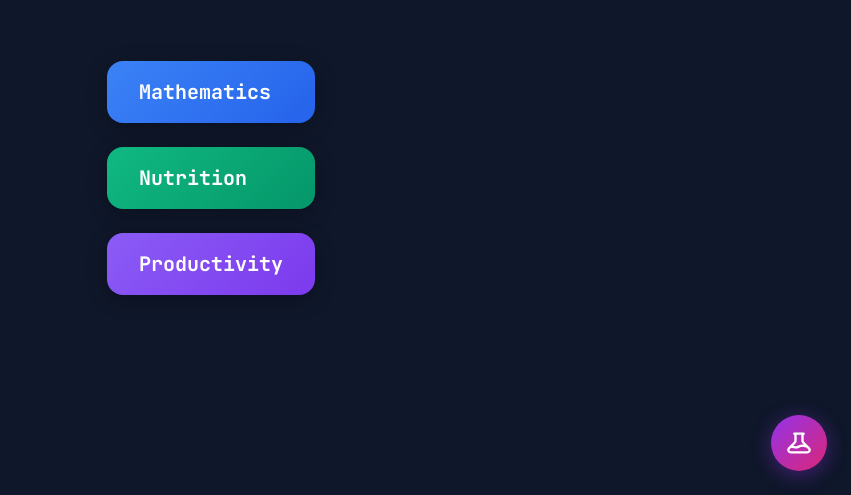
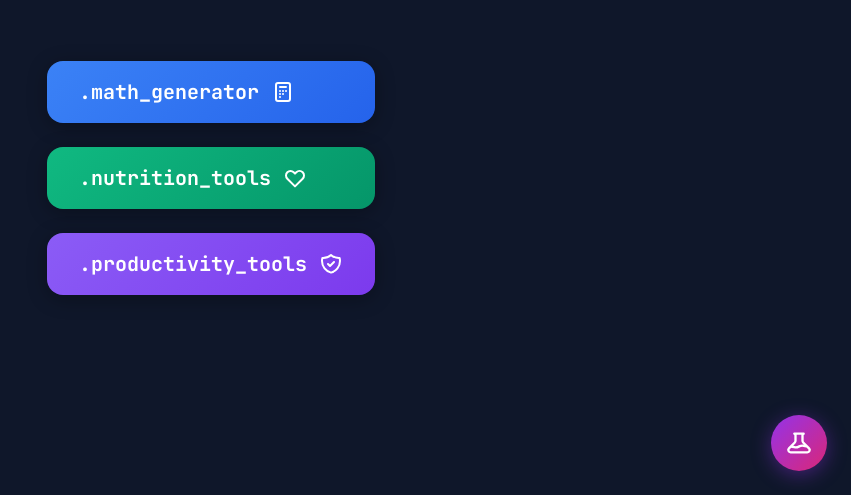
Before and after one commit to Alvaro8572/functions, a plain HTML site: page index.html in a window 1280 px wide. Shown: the part 305-800 px from the top of the page, without its empty margins (429-1280 px from the left). Drawn offline with nearby package versions, Linux system fonts and the light colour scheme.

Commit message:
Fix duplicate IDs, icons now visible, subtitle not translated

```diff
--- a/index.html
+++ b/index.html
@@ -139,7 +139,7 @@ Por qué #app:
             color: #94a3b8;                   /* Color gris claro */
             font-family: 'JetBrains Mono', monospace;  /* Fuente monoespaciada */
             font-size: 14px;                   /* Tamaño de fuente pequeño */
-        ">
+        " id="app-subtitle">
             System Ready. Select Module.
         </p>
     </header>
@@ -210,7 +210,6 @@ Por qué #app:
         -->
         <button
             onclick="loadSection('math')"
-            id="menu-math"
             style="
                 padding: 16px 32px;           /* Espacio interno: 16px vertical, 32px horizontal */
                 border-radius: 16px;            /* Bordes redondeados (16px de radio) */
@@ -229,7 +228,7 @@ Por qué #app:
             "
         >
             <!-- Texto del botón -->
-            <span id="menu-math">.math_generator</span>
+            <span>.math_generator</span>
 
             <!--
             SVG: Icono de calculadora
@@ -253,7 +252,6 @@ Por qué #app:
         -->
         <button
             onclick="loadSection('nutrition')"
-            id="menu-nutrition"
             style="
                 padding: 16px 32px;
                 border-radius: 16px;
@@ -271,7 +269,7 @@ Por qué #app:
                 font-family: 'JetBrains Mono', monospace;
             "
         >
-            <span id="menu-nutrition">.nutrition_tools</span>
+            <span>.nutrition_tools</span>
             <svg xmlns="http://www.w3.org/2000/svg" style="width: 24px; height: 24px; color: white; opacity: 1 !important;" fill="none" viewBox="0 0 24 24" stroke="currentColor">
                 <path stroke-linecap="round" stroke-linejoin="round" stroke-width="2"
                     d="M4.318 6.318a4.5 4.5 0 000 6.364L12 20.364l7.682-7.682a4.5 4.5 0 00-6.364-6.364L12 7.636l-1.318-1.318a4.5 4.5 0 00-6.364 0z" />
@@ -287,7 +285,6 @@ Por qué #app:
         -->
         <button
             onclick="loadSection('productivity')"
-            id="menu-productivity"
             style="
                 padding: 16px 32px;
                 border-radius: 16px;
@@ -305,7 +302,7 @@ Por qué #app:
                 font-family: 'JetBrains Mono', monospace;
             "
         >
-            <span id="menu-productivity">.productivity_tools</span>
+            <span>.productivity_tools</span>
             <svg xmlns="http://www.w3.org/2000/svg" style="width: 24px; height: 24px; color: white; opacity: 1 !important;" fill="none" viewBox="0 0 24 24" stroke="currentColor">
                 <path stroke-linecap="round" stroke-linejoin="round" stroke-width="2"
                     d="M9 12l2 2 4-4m5.618-4.016A11.955 11.955 0 0112 2.944a11.955 11.955 0 01-8.618 3.04A12.02 12.02 0 003 9c0 5.591 3.824 10.29 9 11.622 5.176-1.332 9-6.03 9-11.622 0-1.042-.133-2.052-.382-3.016z" />
--- a/script.js
+++ b/script.js
@@ -390,18 +390,12 @@ function updateUITexts() {
     const appTitle = document.getElementById('app-title');
     if (appTitle) appTitle.textContent = t('appTitle');
 
-    const appSubtitle = document.getElementById('app-subtitle');
-    if (appSubtitle) appSubtitle.textContent = t('appSubtitle');
-
-    // Botones del menú principal
-    const menuMath = document.getElementById('menu-math');
-    if (menuMath) menuMath.textContent = t('menu_math');
-
-    const menuNutrition = document.getElementById('menu-nutrition');
-    if (menuNutrition) menuNutrition.textContent = t('menu_nutrition');
-
-    const menuProductivity = document.getElementById('menu-productivity');
-    if (menuProductivity) menuProductivity.textContent = t('menu_productivity');
+    // Subtitle NO se traduce - permanece en inglés como pidió el usuario
+    // const appSubtitle = document.getElementById('app-subtitle');
+    // if (appSubtitle) appSubtitle.textContent = t('appSubtitle');
+
+    // Note: Los botones del menú principal (.math_generator, .nutrition_tools, .productivity_tools)
+    // NO se traducen - permanecen con su nombre técnico
 
     // Daily Lab
     const dailyLabTitle = document.getElementById('daily-lab-title');
```
